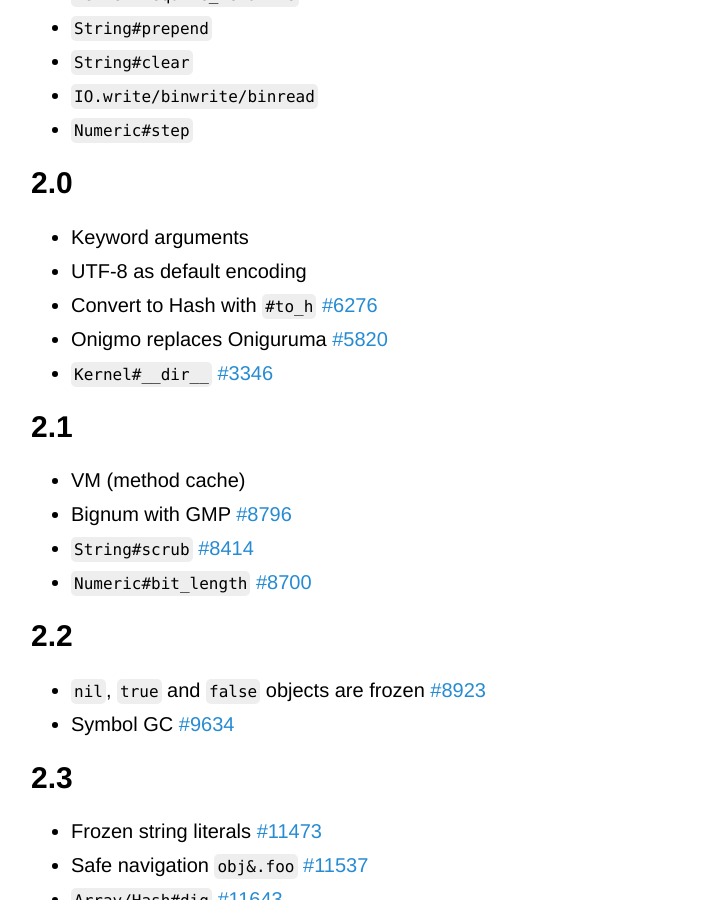
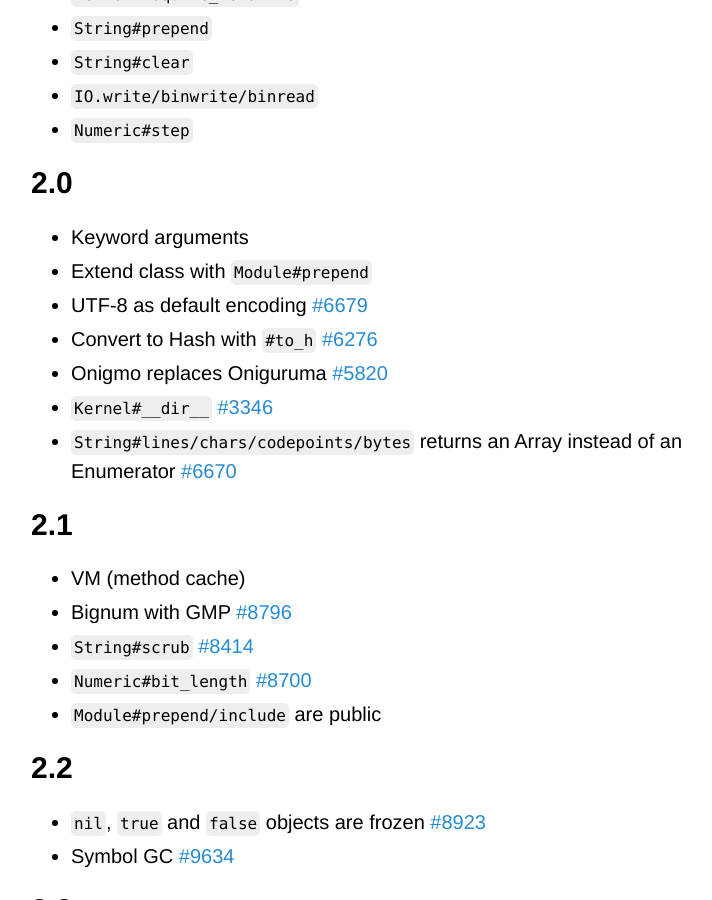
Before and after one commit to Maumagnaguagno/maumagnaguagno.github.io, a Jekyll site: the page built from ruby-versions.md, in a window 1280 px wide and 900 px high, scrolled down 1054 px. Shown: the whole window, without its empty margins (229-941 px from the left). Built offline with Jekyll 4.4.1, drawn with Linux system fonts in a browser that asks for light colours; our own code applies the rules of GitHub Pages for plain Markdown files.

Commit message:
Add missing features from Ruby Versions 2.0 and 2.1

```diff
--- a/ruby-versions.md
+++ b/ruby-versions.md
@@ -39,16 +39,19 @@ This is a reminder of how Ruby evolved through time.
 
 ## 2.0
 - Keyword arguments
-- UTF-8 as default encoding
+- Extend class with ``Module#prepend``
+- UTF-8 as default encoding [#6679](https://bugs.ruby-lang.org/issues/6679)
 - Convert to Hash with ``#to_h`` [#6276](https://bugs.ruby-lang.org/issues/6276)
 - Onigmo replaces Oniguruma [#5820](https://bugs.ruby-lang.org/issues/5820)
 - ``Kernel#__dir__`` [#3346](https://bugs.ruby-lang.org/issues/3346)
+- ``String#lines/chars/codepoints/bytes`` returns an Array instead of an Enumerator [#6670](https://bugs.ruby-lang.org/issues/6670)
 
 ## 2.1
 - VM (method cache)
 - Bignum with GMP [#8796](https://bugs.ruby-lang.org/issues/8796)
 - ``String#scrub`` [#8414](https://bugs.ruby-lang.org/issues/8414)
 - ``Numeric#bit_length`` [#8700](https://bugs.ruby-lang.org/issues/8700)
+- ``Module#prepend/include`` are public
 
 ## 2.2
 - ``nil``, ``true`` and ``false`` objects are frozen [#8923](https://bugs.ruby-lang.org/issues/8923)
```
